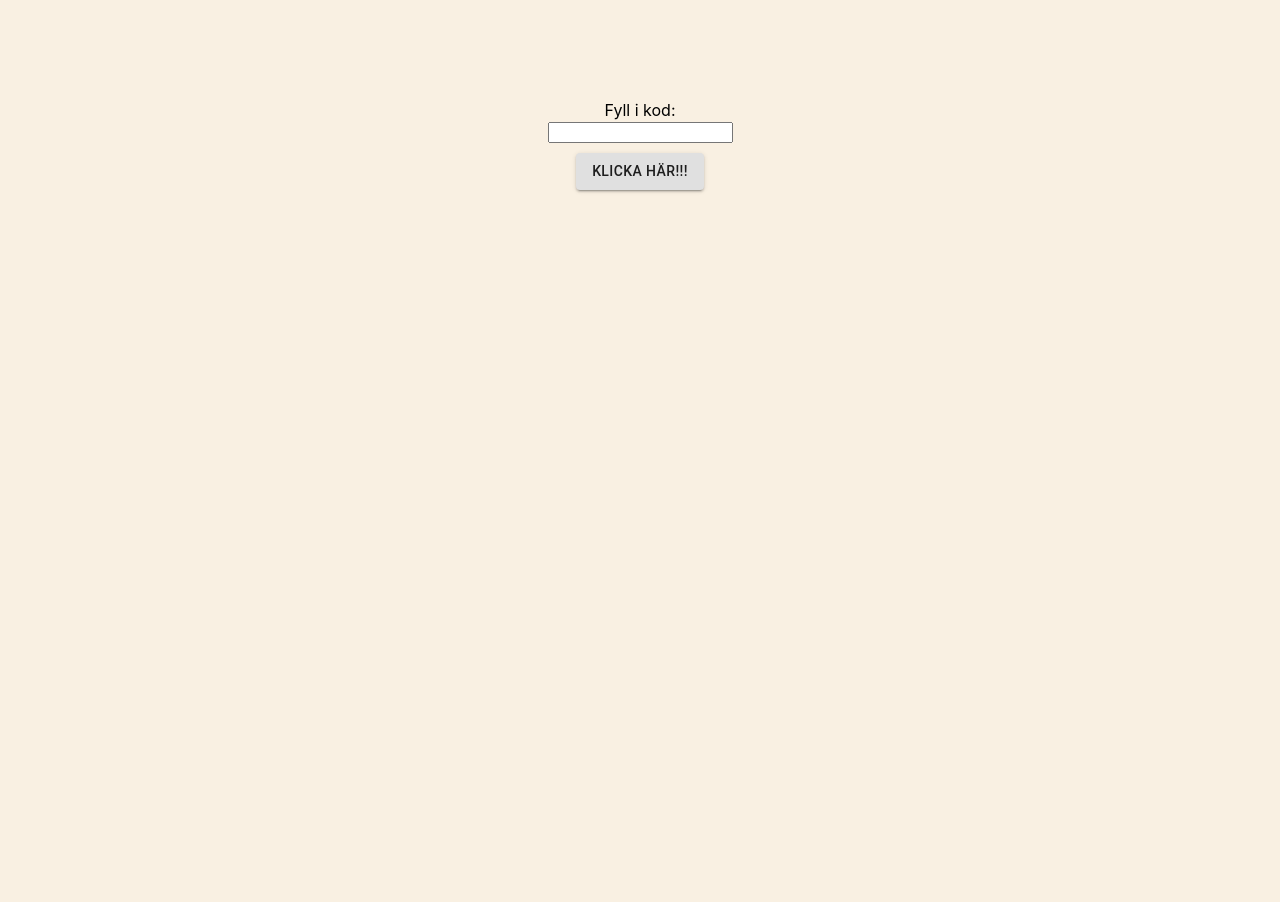
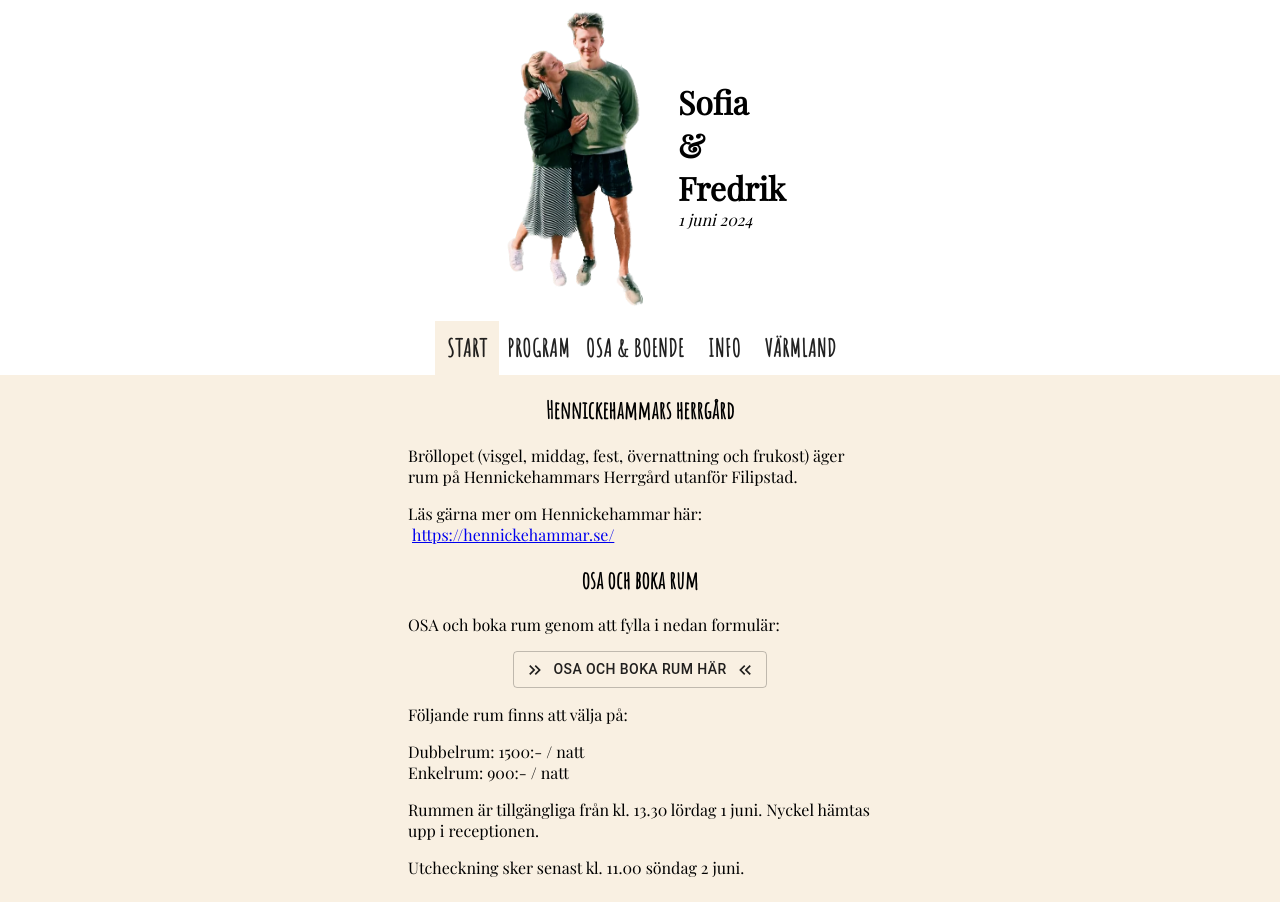
Before and after one commit to cflhammar/cflhammar.github.io, a React (Create React App) app: page /boende in a window 1280 px wide. Shown: the top 902 px of the page. Before the commit the page ends 800 px from the top, so only its background shows below. Built offline with nearby package versions, Linux system fonts and the light colour scheme.

Commit message:
text fix

```diff
--- a/src/App.tsx
+++ b/src/App.tsx
@@ -13,7 +13,7 @@ import {Button} from "@material-ui/core";
 function App() {
     const [pageId, setPageId] = useState(0);
     const [password, setPassword] = useState("");
-    const [isVerified, setIsVerified] = useState(false);
+    const [isVerified, setIsVerified] = useState(true);
 
     const handleChange = (event: { target: { value: React.SetStateAction<string> | null; }; }) => {
         if (event.target.value != null)  setPassword(event.target.value);
@@ -34,7 +34,7 @@ function App() {
                             <Route path="/program" element={<Program/>}/>
                             <Route path="/boende" element={<Boende/>}/>
                             <Route path="/ovrig-info" element={<Info/>}/>
-                            <Route path="/filipstad" element={<Filipstad/>}/>
+                            <Route path="/varmland" element={<Filipstad/>}/>
                         </Routes>
                         <div style={{textAlign:"right", opacity:"30%", paddingTop:"100px"}}>
                             © by Hammar
--- a/src/components/Bo/Boende.tsx
+++ b/src/components/Bo/Boende.tsx
@@ -1,6 +1,7 @@
 import React from "react";
 import {Box, Container} from "@mui/material";
 import hh from "./hh.jpg";
+import hh2 from "./hh2.png";
 import {Link} from "react-router-dom";
 import {Button} from "@material-ui/core";
 import {KeyboardDoubleArrowLeft, KeyboardDoubleArrowRight} from "@mui/icons-material";
@@ -12,14 +13,15 @@ const StartPage = () => {
                 <div className="start">
                     <h2>Hennickehammars herrgård</h2>
                     <p>
-                        Bröllopet äger rum på Hennickehammars Herrgård utanför Filipstad.
+                        Bröllopet (visgel, middag, fest, övernattning och frukost) äger rum på Hennickehammars Herrgård utanför Filipstad.
                     </p>
 
                     <p>
-                        Från lördag till söndag kommer vi att ha herrgården för oss själva och när festen lider
-                        mot sitt slut kan alla bege sig till egna hotellrum, för att sedan avsluta med gemensam
-                        frukost på söndag morgon/förmiddag. Vi hoppas att du tycker att det låter lika härligt
-                        som vi!
+                        Läs gärna mer om Hennickehammar här: &nbsp;
+                        <a target='_blank'
+                           rel='noopener noreferrer' href="https://hennickehammar.se/">
+                            https://hennickehammar.se/
+                        </a>
                     </p>
 
                     <h2>osa och boka rum</h2>
@@ -30,9 +32,9 @@ const StartPage = () => {
 
                     <div >
                         <a target='_blank'
-                           rel='noopener noreferrer' href="https://www.google.se">
+                           rel='noopener noreferrer' href="https://forms.gle/ZiTc2aYVVFhcVy6M6">
                             <Button variant="outlined" startIcon={<KeyboardDoubleArrowRight />} endIcon={<KeyboardDoubleArrowLeft />}  >
-                                OSA och boka boende här
+                                OSA OCH BOKA RUM HÄR
                             </Button>
                         </a>
                     </div>
@@ -42,28 +44,21 @@ const StartPage = () => {
                     </p>
 
                     <p>
-                        Dubbelrum: 1500 :-
+                        Dubbelrum: 1500:- / natt
                         <br/>
-                        Enkelrum 900 :-
+                        Enkelrum: 900:- / natt
                     </p>
 
                     <p>
-                        Rummen finns tillgängliga från kl. 13.30 lördag 1 juni. Nyckel hämtas upp
-                        i receptionen.
+                        Rummen är tillgängliga från kl. 13.30 lördag 1 juni.
+                        Nyckel hämtas upp i receptionen.
                     </p>
                     <p>
                         Utcheckning sker senast kl. 11.00 söndag 2 juni.
                     </p>
 
-                    <p>
-                        Läs gärna mer om Hennickehammar här: &nbsp;
-                        <a target='_blank'
-                           rel='noopener noreferrer' href="https://hennickehammar.se/">
-                            https://hennickehammar.se/
-                        </a>
-                    </p>
-
-                    <img src={hh} alt="hennickehammars herrgård" style={{width: "75%", paddingTop: "10px"}}/>
+                    <img src={hh} alt="hennickehammars herrgård 1" style={{width: "75%", paddingTop: "10px"}}/>
+                    <img src={hh2} alt="hennickehammars herrgård 2" style={{width: "75%", paddingTop: "10px"}}/>
 
                 </div>
             </Box>
--- a/src/components/CountDown.tsx
+++ b/src/components/CountDown.tsx
@@ -30,7 +30,7 @@ const CountDown = () => {
         const seconds = exp.subtract(minutes, 'minutes').diff(now, 'seconds');
 
         setDays(days);
-        setHours(hours);
+        setHours(hours-2);
         setMinutes(minutes);
         setSeconds(seconds);
     }
--- a/src/components/Header/Header.tsx
+++ b/src/components/Header/Header.tsx
@@ -64,8 +64,8 @@ const Header: FC<PageIdInterface> = ({pageId, setPageId}) => {
                     </Link>
                 </div>
                 <div className={pageId == 4 ? "selected" : "unselected"}>
-                    <Link to="/filipstad">
-                        <Button onClick={() => onClick(4)} variant="text" style={buttonStyle}>Om Filipstad</Button>
+                    <Link to="/varmland">
+                        <Button onClick={() => onClick(4)} variant="text" style={buttonStyle}>Värmland</Button>
                     </Link>
                 </div>
             </div>
--- a/src/components/Info.tsx
+++ b/src/components/Info.tsx
@@ -13,9 +13,9 @@ const Info = () => {
 
             <p>
                 Om du (ensam eller tillsammans med några andra) önskar hålla tal eller bjuda på annan underhållning
-                under middagen kontaktas Sara eller Frida senast 1 maj 2024 på:
+                under middagen, kontakta Sara eller Frida senast 1 maj 2024 på:
                 <br/>
-                mailto
+                <span className="bold-text" onClick={(e) => {window.location.href ='mailto:sofiaochfredrik2024@gmail.com';}}>sofiaochfredrik2024@gmail.com </span>
             </p>
 
 
@@ -25,15 +25,18 @@ const Info = () => {
                 Klädkoden är <span className="bold-text"> mörk kostym</span> men det viktigaste är att du känner dig fin!
             </p>
             <p>
-                Vigseln är planerad att hållas utomhus (håll tummarna att vädergudarna är med oss) och på gräs
-                (vårt tips är att låta stilettklackarna stanna hemma).
+                Vigseln är planerad att hållas utomhus och på gräs. Håll tummarna att vädergudarna är med oss och ett tips
+                är att lämna stilettklackarna i garderoben.
             </p>
 
             <h2> PRESENTER </h2>
 
             <p>
-                Den viktigaste och finaste presenten för oss är att du är med och firar oss på vår dag!  <br/>
-                Om du vill ge någonting utöver det önskar vi bidrag till vår bröllopsresa via att swisha till XXXX.
+                Den viktigaste och finaste presenten du kan ge oss är att du är med och firar vår dag!
+              </p>
+            <p>
+                Om du ändå vill uppmärksamma vår dag med en gåva uppskattar vi ett bidrag till vår bröllopsresa via våra toastmadames.
+
             </p>
 
             <h2> BARN </h2>
--- a/src/components/Start/StartPage.tsx
+++ b/src/components/Start/StartPage.tsx
@@ -1,6 +1,7 @@
 import React, {FC, useEffect, useState} from "react";
 import {Link} from "react-router-dom";
 import {Box, Container} from "@mui/material";
+import FavoriteIcon from '@mui/icons-material/Favorite';
 import CountDown from "../CountDown";
 
 interface PageId {
@@ -22,7 +23,7 @@ const StartPage: FC<PageId> = ({setPageId}) => {
                 </p>
 
                 <p>
-                    Dagen påbörjas med vigsel kl. 15.00 och följs av middag och fest! Vi hoppas
+                    Dagen börjar med vigsel kl. 15.00 och följs av middag och fest! Vi hoppas
                     därefter att så många som möjligt vill och har möjlighet att sova över på
                     Hennickehammars herrgård tillsammans med oss och avsluta med gemensam
                     frukost på söndag.
@@ -30,26 +31,23 @@ const StartPage: FC<PageId> = ({setPageId}) => {
 
                 <p> Läs mer om hur du bokar boende under fliken
                     <Link to={"/boende"} onClick={() => setPageId(2)} style={{textDecoration: "none"}}> <span className="bold-text">“OSA & boende”</span>.</Link></p>
-
+<br/>
                 <p>
-                    Vi hoppas att du på denna hemsida ska hitta all information du kan behöva inför
-                    bröllopet, men om frågor kvarstår är du såklart alltid välkommen att höra av dig till
-                    oss!
+                    Vi hoppas att du hittar all information du behöver inför
+                    bröllopet här, men om frågor kvarstår är du alltid välkommen att höra av dig!
                 </p>
 
                <p>
-                   Vi längtar tills den 1 juni!
+                   Vi ser fram emot att fira tillsammans den 1 juni!
                </p>
 
-               <p>
-                   Just det! Kom ihåg att OSA senast 1 januari!
-               </p>
                 <br/>
 
                <p>
                    <span className="bold-text">PUSS OCH KRAM</span>
                </p>
 
+               <p> <FavoriteIcon /> </p>
                 <p>
                     Sofia & Fredrik
                 </p>
```
Also changed, not shown: src/components/Bo/hh2.png (added).
